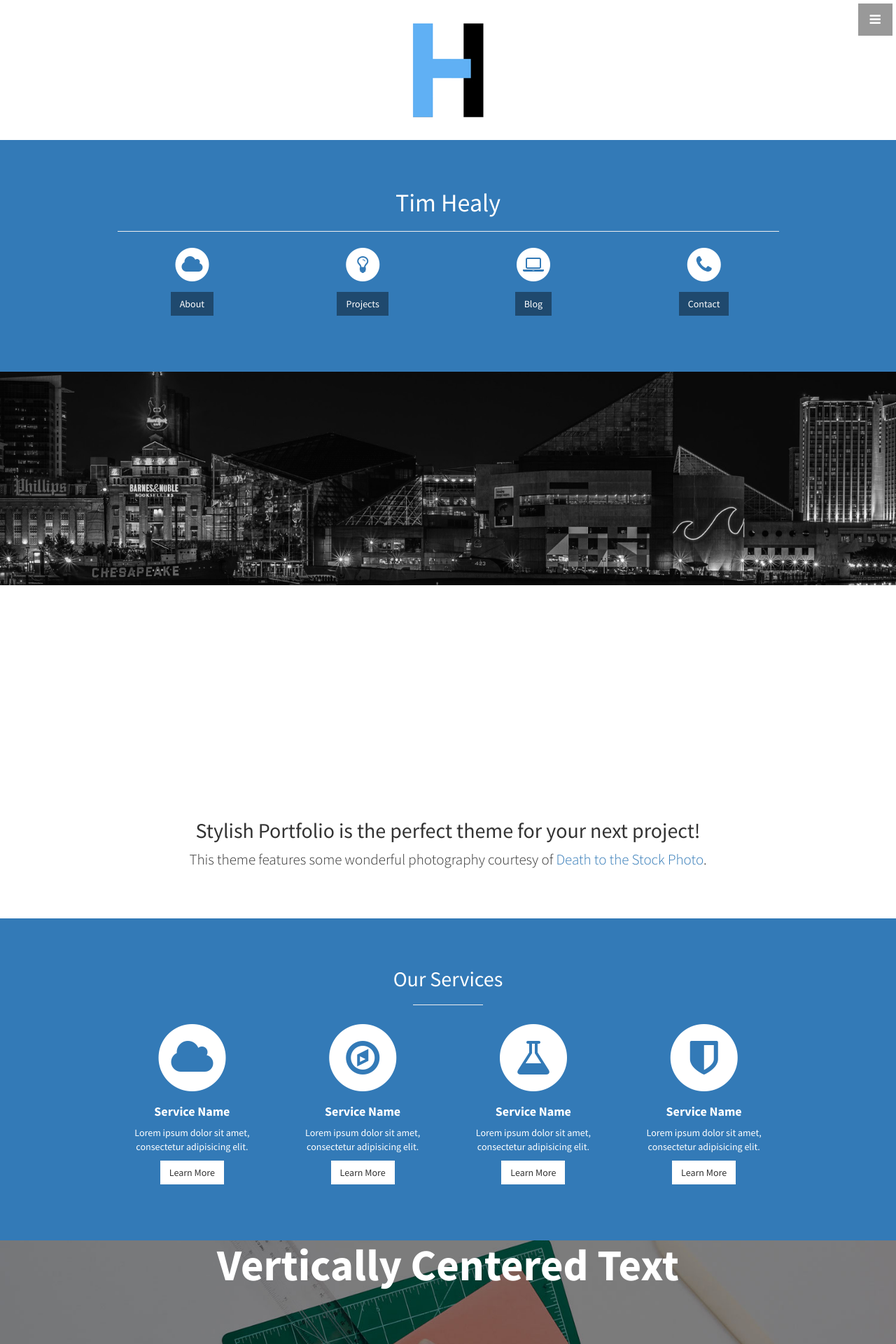
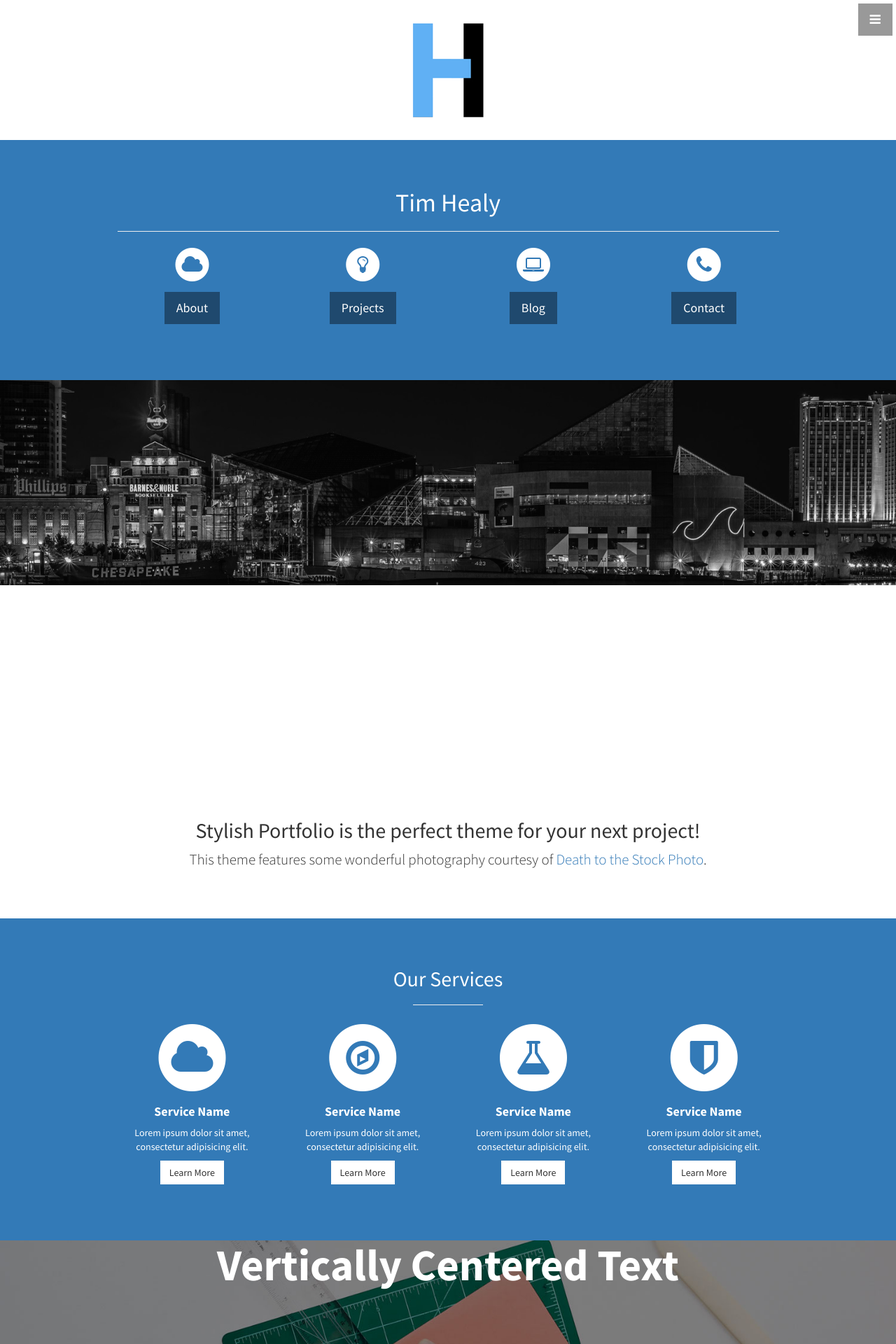
Before and after one commit to healyt22/healyt22.github.io, a Jekyll site: the page built from index.html, in a window 1280 px wide. Shown: the top 1920 px of the page at 70% size. Built offline with Jekyll 4.4.1, drawn with Linux system fonts in a browser that asks for light colours.

Commit message:
messin with stuff

```diff
--- a/_includes/header.html
+++ b/_includes/header.html
@@ -20,7 +20,7 @@
                   <strong></strong>
                 </h4>
                 <p></p>
-                <a href="#about" class="btn btn-dark">About</a>
+                <a href="#about" class="btn btn-lg btn-dark">About</a>
               </div>
             </div>
             <div class="col-md-3 col-sm-6">
@@ -33,7 +33,7 @@
                   <strong></strong>
                 </h4>
                 <p></p>
-                <a href="#portfolio" class="btn btn-dark">Projects</a>
+                <a href="#portfolio" class="btn btn-lg btn-dark">Projects</a>
               </div>
             </div>
             <div class="col-md-3 col-sm-6">
@@ -46,7 +46,7 @@
                   <strong></strong>
                 </h4>
                 <p></p>
-                <a href="#" class="btn btn-dark">Blog</a>
+                <a href="#" class="btn btn-lg btn-dark">Blog</a>
               </div>
             </div>
             <div class="col-md-3 col-sm-6">
@@ -59,7 +59,7 @@
                   <strong></strong>
                 </h4>
                 <p></p>
-                <a href="#footer" class="btn btn-dark">Contact</a>
+                <a href="#footer" class="btn btn-lg btn-dark">Contact</a>
               </div>
             </div>
           </div>
```
